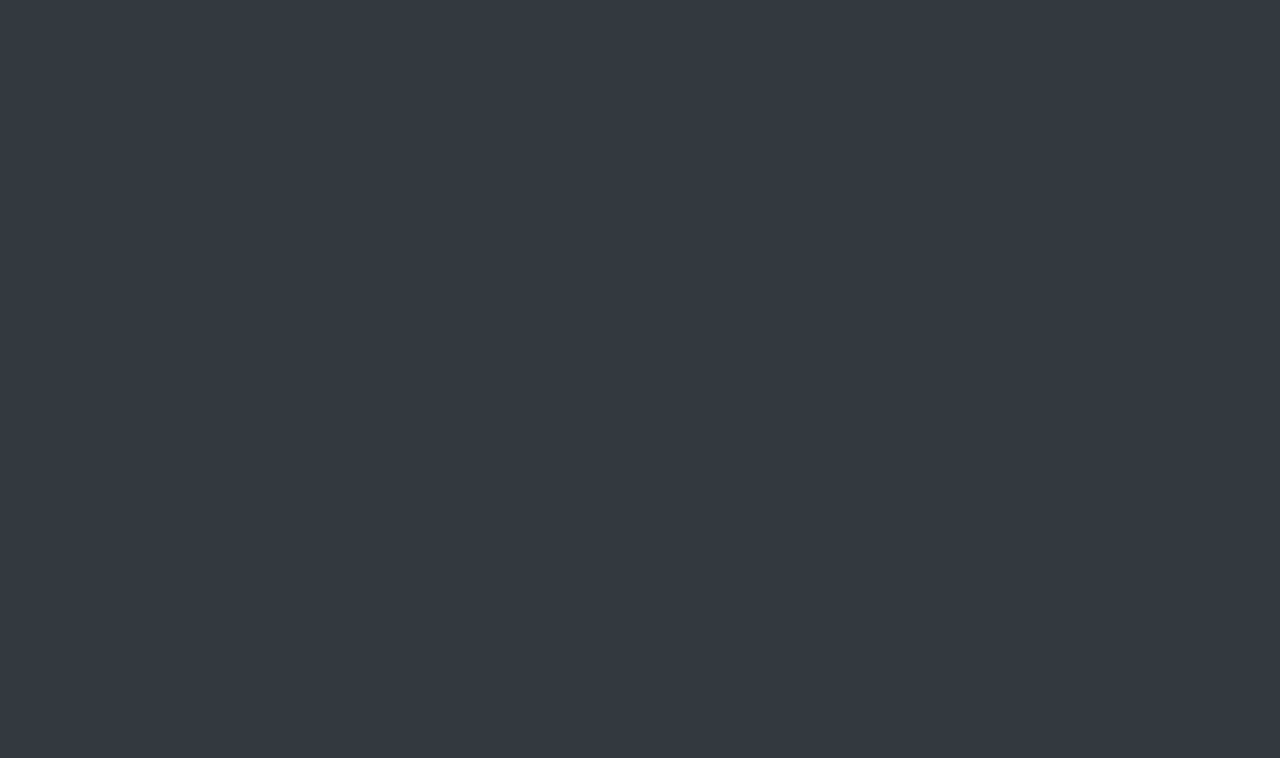
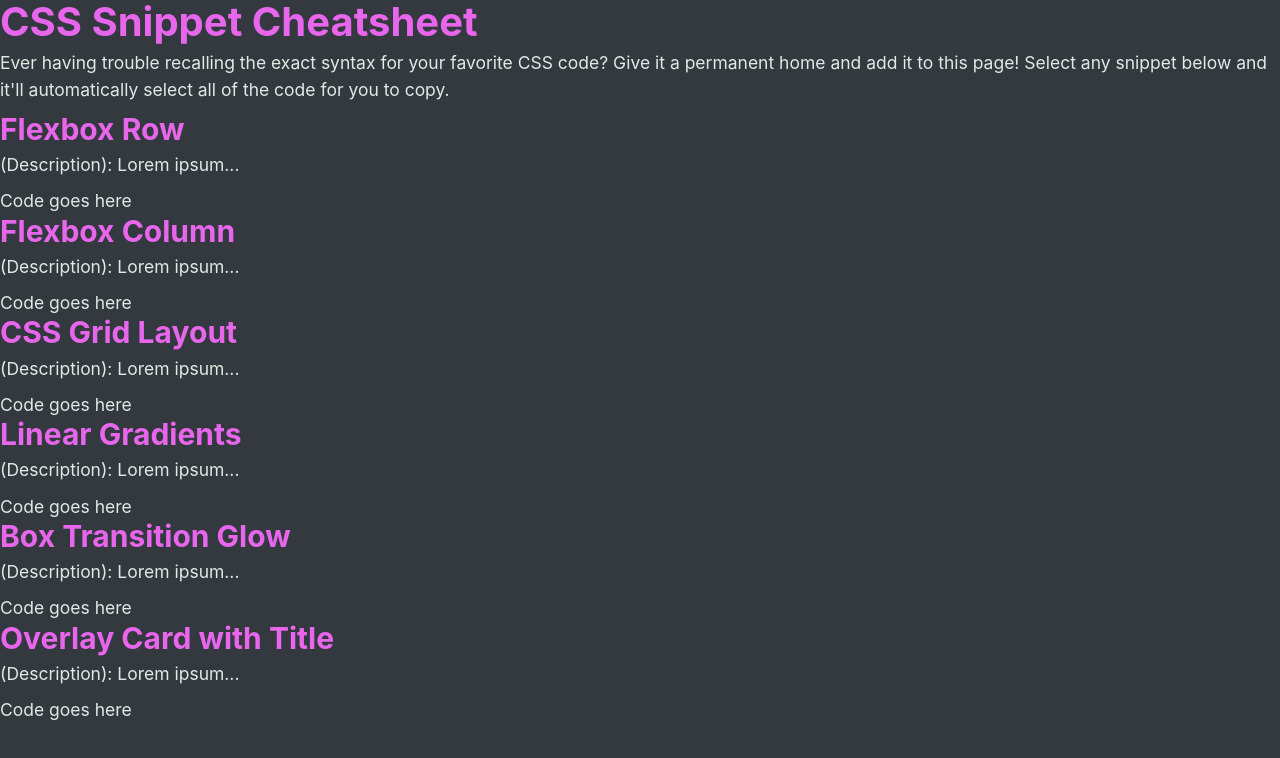
Before and after one commit to Carsov2/The-GOAT-Repo, a plain HTML site: page index.html in a window 1280 px wide. Drawn offline with Linux system fonts and the light colour scheme.

Commit message:
Added cards to html

```diff
--- a/index.html
+++ b/index.html
@@ -14,7 +14,64 @@
     <!-- Code Goes Here -->
     <!-- person 2 task Setup Nav -->
     <!-- person 3 task: Setup Main -->
-        <!-- person 4 task: Setup "Card" -->
+      <!-- person 4 task: Setup "Card" -->
+     <header>
+        <h1>
+            CSS Snippet Cheatsheet
+        </h1>
+        <p>
+            Ever having trouble recalling the exact syntax for your favorite CSS code?
+            Give it a permanent home and add it to this page! Select any snippet below
+            and it'll automatically select all of the code for you to copy.
+        </p>
+     </header>
+    <main>
+        <div class="card">
+            <h3 class="header">Flexbox Row</h3>
+            <article class="content">
+                <p>(Description): Lorem ipsum...</p>
+                <pre>Code goes here</pre>
+            </article>
+        </div>
+        <div class="card">
+            <h3 class="header">Flexbox Column</h3>
+            <article class="content">
+                <p>(Description): Lorem ipsum...</p>
+                <pre>Code goes here</pre>
+            </article>
+        </div>
+        <div class="card">
+            <h3 class="header">CSS Grid Layout</h3>
+            <article class="content">
+                <p>(Description): Lorem ipsum...</p>
+                <pre>Code goes here</pre>
+            </article>
+        </div>
+        <div class="card">
+            <h3 class="header">Linear Gradients</h3>
+            <article class="content">
+                <p>(Description): Lorem ipsum...</p>
+                <pre>Code goes here</pre>
+            </article>
+        </div>
+        <div class="card">
+            <h3 class="header">Box Transition Glow</h3>
+            <article class="content">
+                <p>(Description): Lorem ipsum...</p>
+                <pre>Code goes here</pre>
+            </article>
+        </div>
+        <div class="card">
+            <h3 class="header">Overlay Card with Title</h3>
+            <article class="content">
+                <p>(Description): Lorem ipsum...</p>
+                <pre>Code goes here</pre>
+            </article>
+        </div>
+
+
+    </main>
+
 
 </body>
 
```
